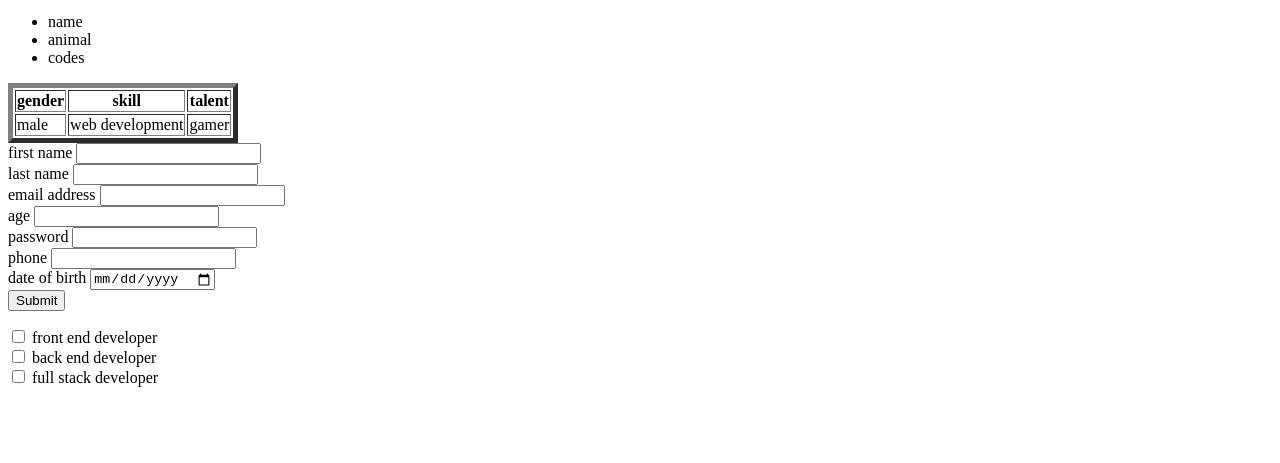
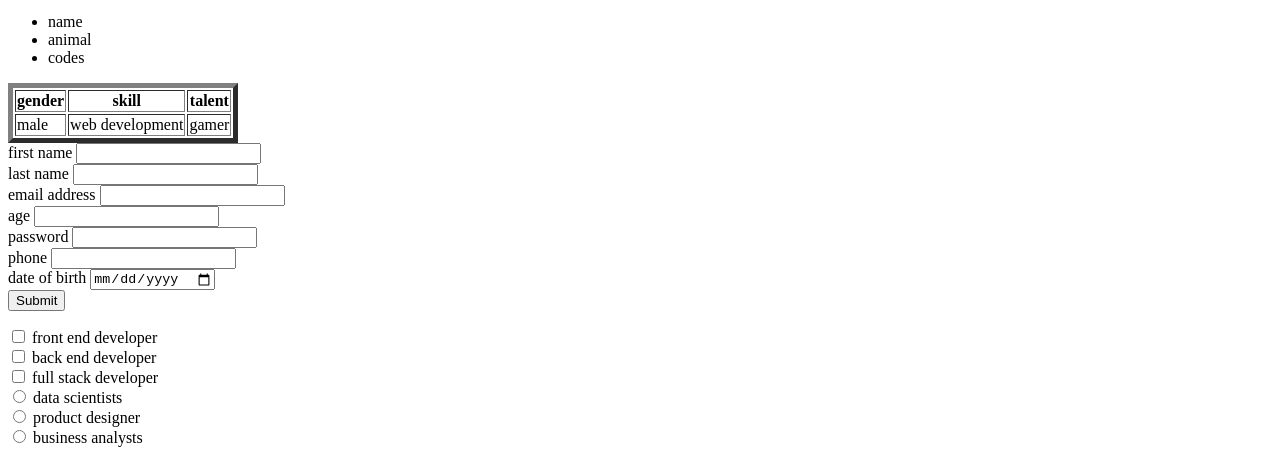
Before and after one commit to jekwejoseph123/review, a plain HTML site: page index.html in a window 1280 px wide. Shown: the part 1274-1737 px from the top of the page. Before the commit the page ends 1677 px from the top, so only its background shows below. Drawn offline with Linux system fonts and the light colour scheme.

Commit message:
html radio button added

```diff
--- a/index.html
+++ b/index.html
@@ -104,6 +104,18 @@
             <input type="checkbox">
             <label for="">full stack developer</label>
             <br>
+
+            <input type="radio">
+            <label for="">data scientists</label>
+            <br>
+
+            <input type="radio">
+            <label for="">product designer</label>
+            <br>
+
+            <input type="radio">
+            <label for="">business analysts</label>
+            <br>
         </form>
 
     </body>
```
